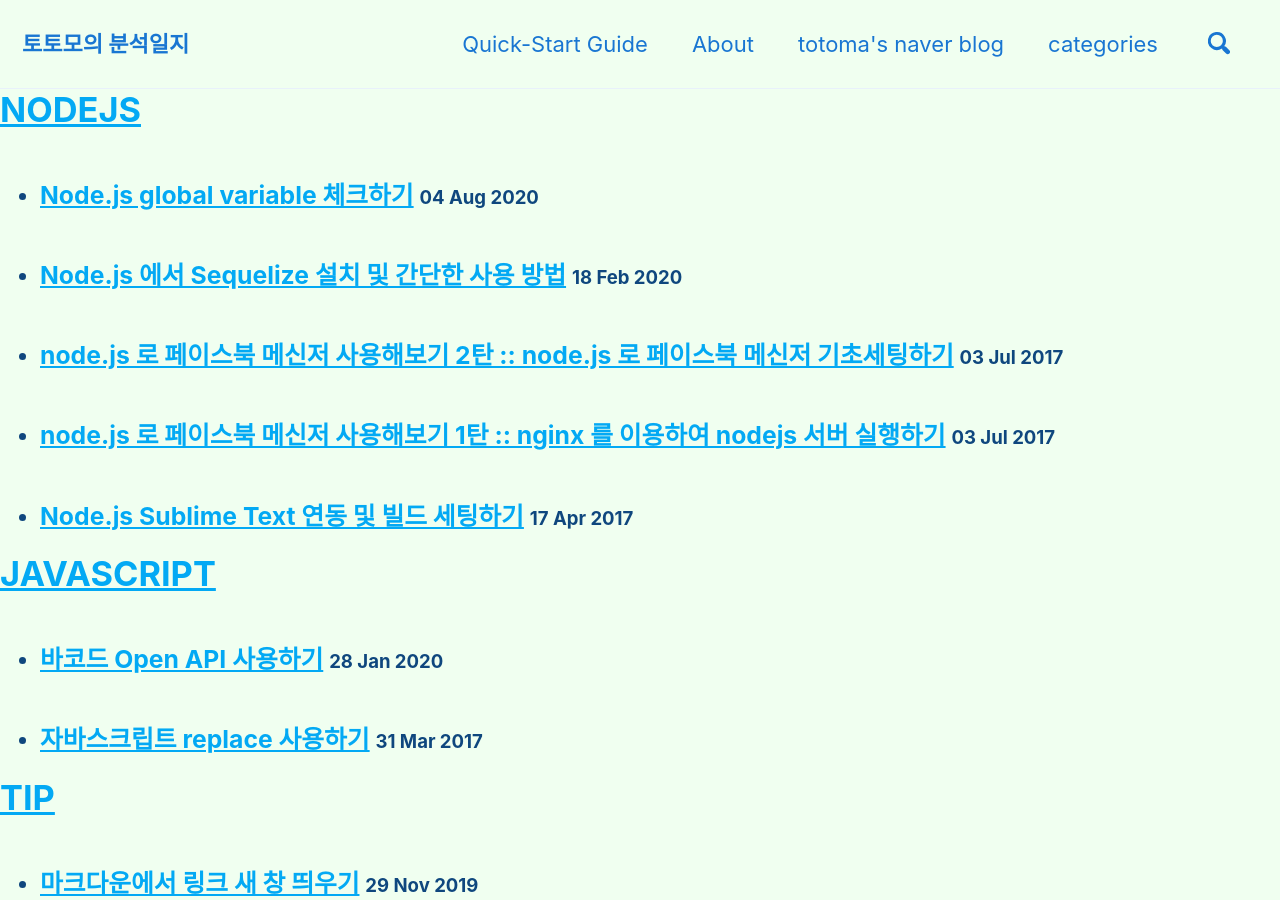
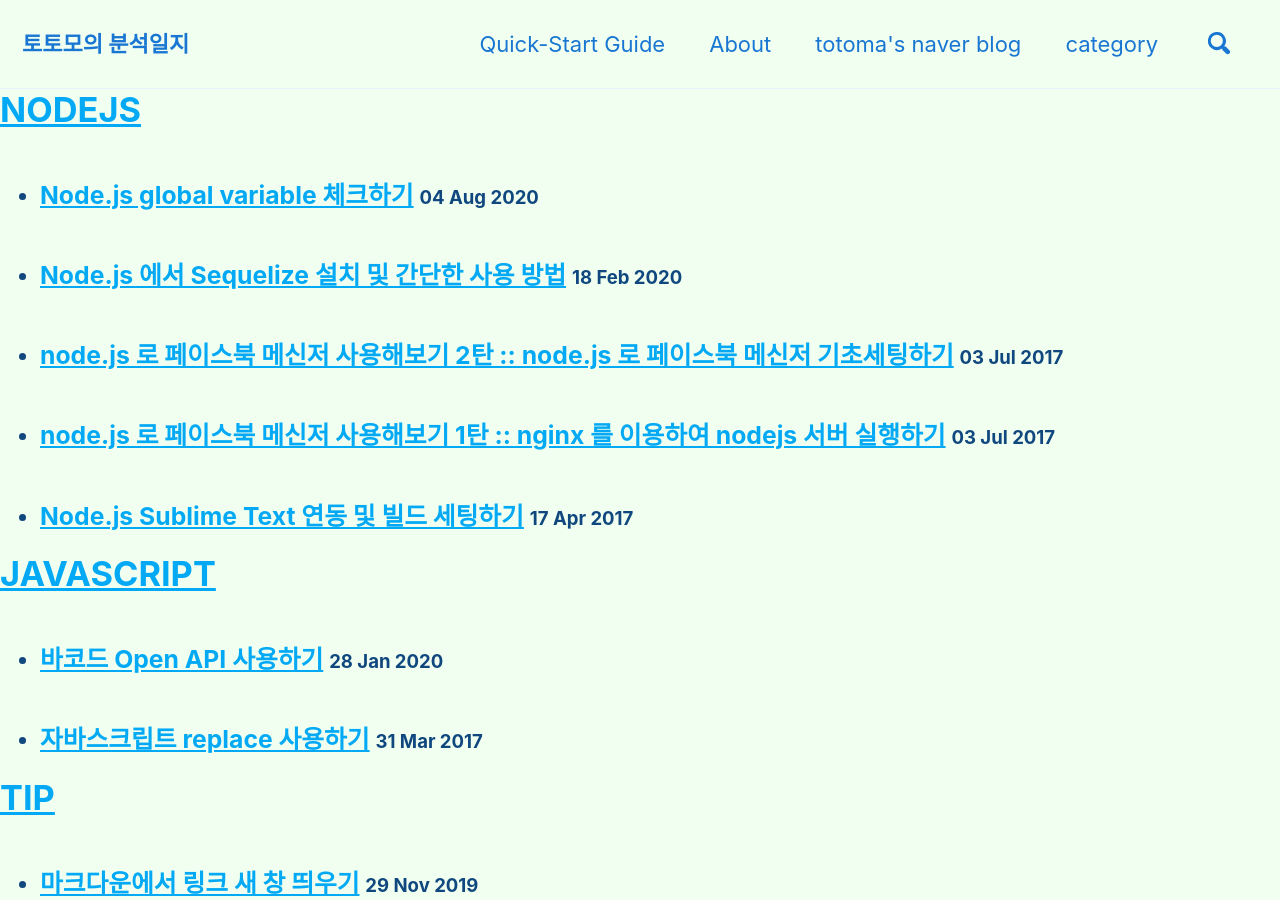
Before and after one commit to totoma3/totoma3.github.io, a Jekyll site: the page built from category/index.html, in a window 1280 px wide and 900 px high. Built offline with Jekyll 4.4.1, drawn with Linux system fonts in a browser that asks for light colours; cached includes are drawn as plain includes.

Commit message:
Update navigation.yml

```diff
--- a/_data/navigation.yml
+++ b/_data/navigation.yml
@@ -6,8 +6,8 @@ main:
     url: https://mmistakes.github.io/minimal-mistakes/about/
   - title: "totoma's naver blog"
     url: https://blog.naver.com/totoma3
-  - title: "categories"
-    url: /categories/python
+  - title: "category"
+    url: /category/
 
 #  - title: "Sitemap"
 #    url: /sitemap/
```
